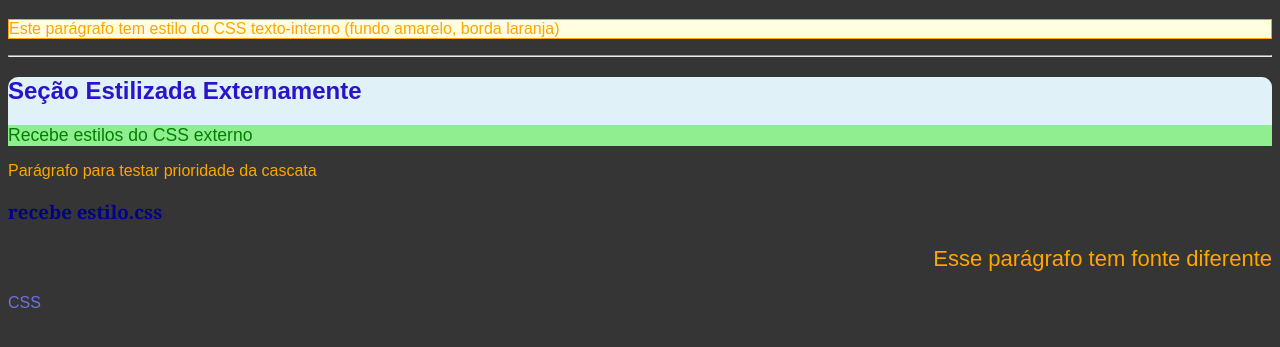
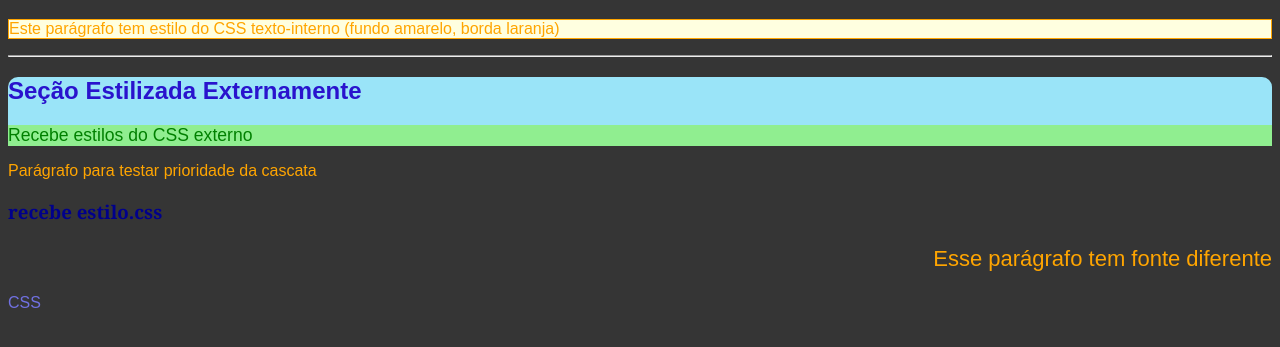
Before and after one commit to gaby-yyx/Aula-9, a plain HTML site: page index.html in a window 1280 px wide. Shown: the part 95-442 px from the top of the page. Drawn offline with Linux system fonts and the light colour scheme.

Commit message:
commit 2

```diff
--- a/style.css
+++ b/style.css
@@ -41,7 +41,7 @@ h3{
 }
 #secao-externa{
     border-radius: 10px;
-    background-color: #e0f2f7;
+    background-color: #9ae4f8;
 }
 a{
     color: rgb(113, 113, 226);
```
